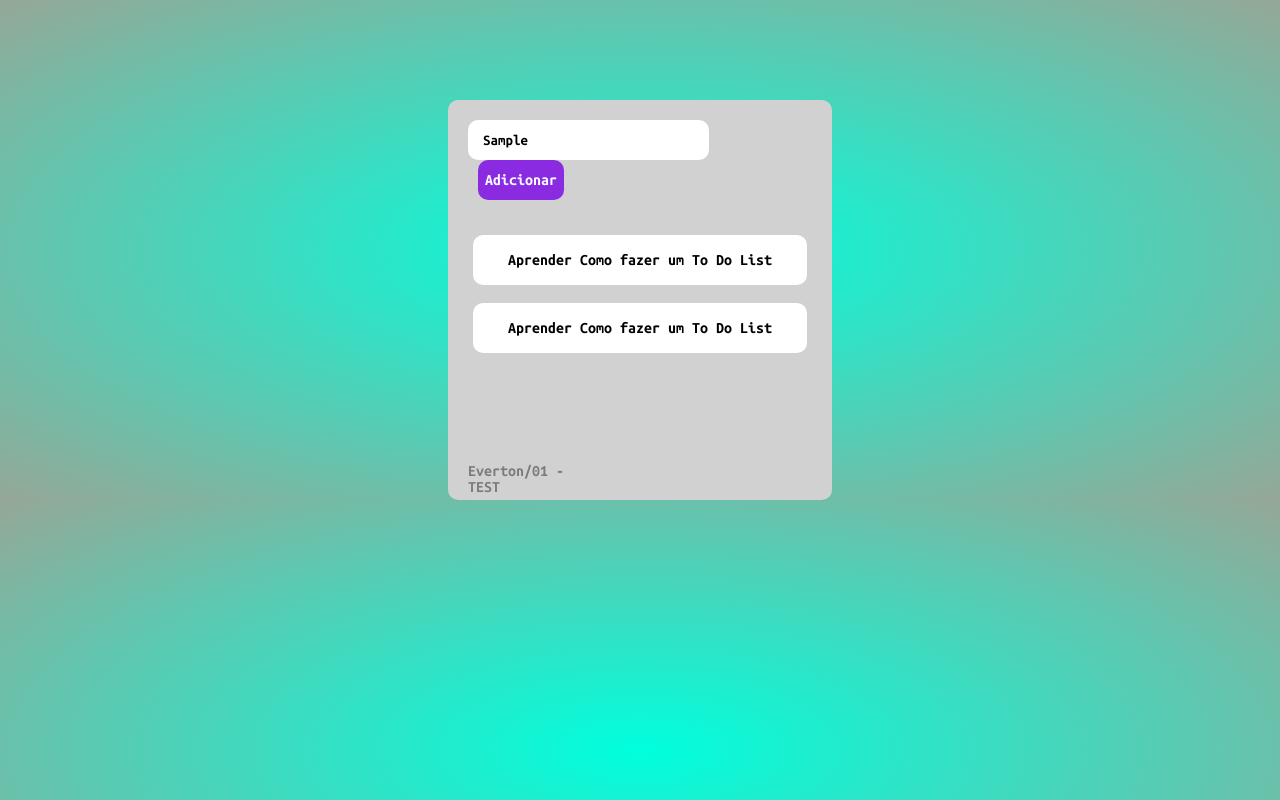
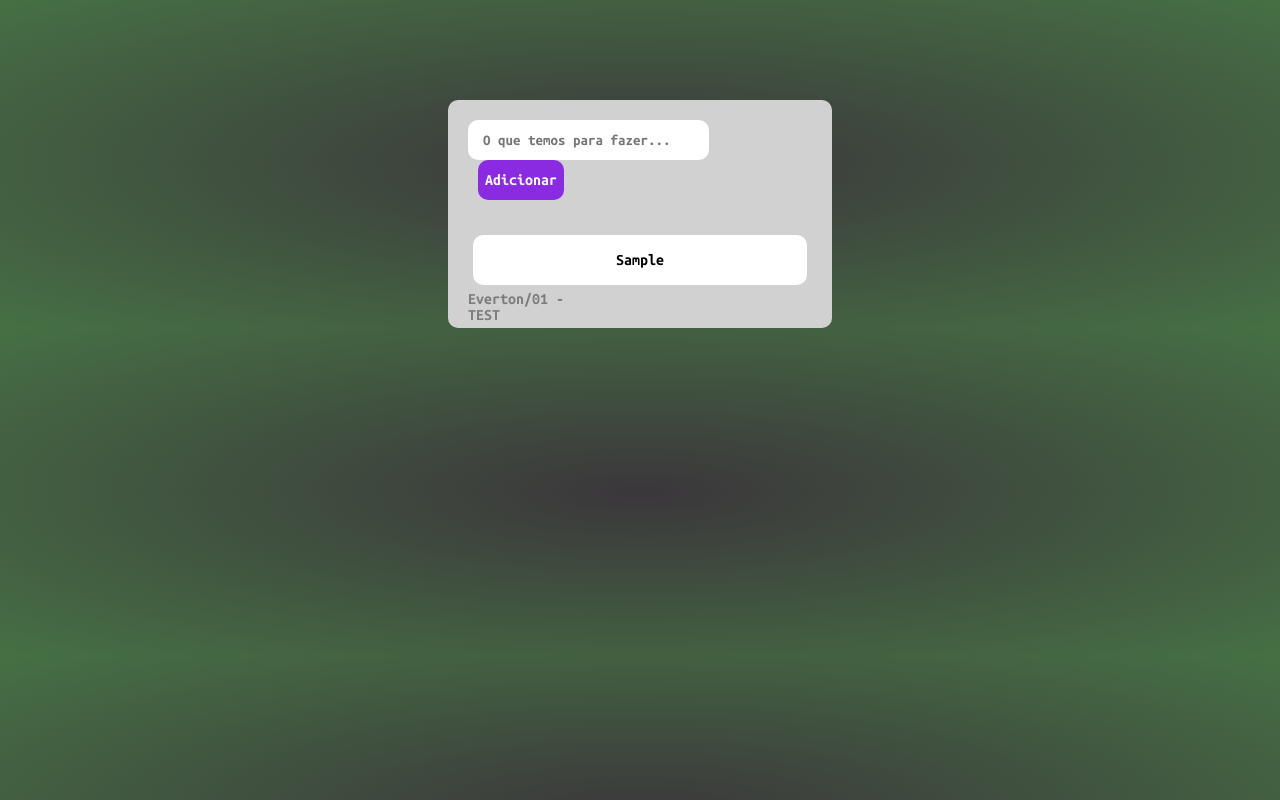
Before and after one commit to EvertonFrankllin/To-Do-List, a plain HTML site: page index.html in a window 1280 px wide. Both pictures are taken after typing "Sample" into the empty fields and a click on the button "Adicionar". Drawn offline with Linux system fonts and the light colour scheme.

Commit message:
Aplicação completa
Nessa versão 01, procurei apenas abordar os conceitos mais básicos de HTML, CSS e JavaScript.
Está aplicação terá mais 3 atualiazações e portanto o grau de dificuldade almentará.

```diff
--- a/JS/scripts.js
+++ b/JS/scripts.js
@@ -2,13 +2,41 @@ document.addEventListener('DOMContentLoaded', () => {
 
     const button = document.querySelector('.button-add-task');
     const input = document.querySelector('.task-inp');
+    const completList = document.querySelector('.list-task');
+
+
+
+
+
 
     let addTaskLi = [];
 
         function addnewTask(){
             addTaskLi.push(input.value);
-            console.log(addTaskLi);
+            input.value ='';
+            openTask();
         };
 
+        function openTask(){
+            let newLi= '';
+
+            addTaskLi.forEach((task) => {
+                newLi +=
+                `<li class="task">
+                    <img src="imagens/foguete.png" alt="imagem de foguete">
+                        <p>${task}</p>
+                <img class="lixo" src="./imagens/excluir.png"  alt="Imagem de lixeira" >
+                </li>`
+
+            });
+
+            completList.innerHTML = newLi;
+
+        };
+
+
     button.addEventListener('click', addnewTask);
+
+
+
 });
--- a/css/style.css
+++ b/css/style.css
@@ -9,14 +9,13 @@
 
 }
 body{
-    background: radial-gradient(rgb(0, 255, 221), rgb(150, 167, 150));
+    background: radial-gradient(rgb(59, 55, 59), rgb(70, 112, 68));
 }
 
 .container {
     padding: 20px;
     border-radius: 10px;
     width: 30%;
-    height: 400px;
     margin: 100px auto 0;
     background-color: #d1d1d1;
     position: relative;
@@ -82,6 +81,9 @@ img {
     opacity: 0;
 }
 
+.lixo{
+    background-color: black;
+}
 
 .footer-tainer{
     position: absolute;
--- a/index.html
+++ b/index.html
@@ -1,5 +1,5 @@
 <!DOCTYPE html>
-<html lang="en">
+<html  lang="pt-br, en">
     <head>
         <meta charset="UTF-8">
         <meta name="viewport" content="width=device-width, initial-scale=1.0">
@@ -15,20 +15,8 @@
             <input class="task-inp" placeholder="O que temos para fazer...">
             <button class="button-add-task">Adicionar</button>
 
-            <ul class="list-task">
-                <li class="task">
-                    <img src="imagens/foguete.png" alt="imagem de foguete">
-                        <p>Aprender Como fazer um To Do List</p>
-                    <img src="./imagens/excluir.png" alt="Imagem de lixerira">
-                </li><!--task-->
+            <ul class="list-task"> </ul><!--List-task-->
 
-                <li class="task">
-                    <img src="imagens/foguete.png" alt="imagem de foguete">
-                        <p>Aprender Como fazer um To Do List</p>
-                    <img src="./imagens/excluir.png " alt="Imagem de lixeira">
-                </li><!--task-->
-
-            </ul><!--List-task-->
             <footer class="footer-tainer">Everton/01 - TEST</footer>
         </div><!-- Container-->
     </body>
```
